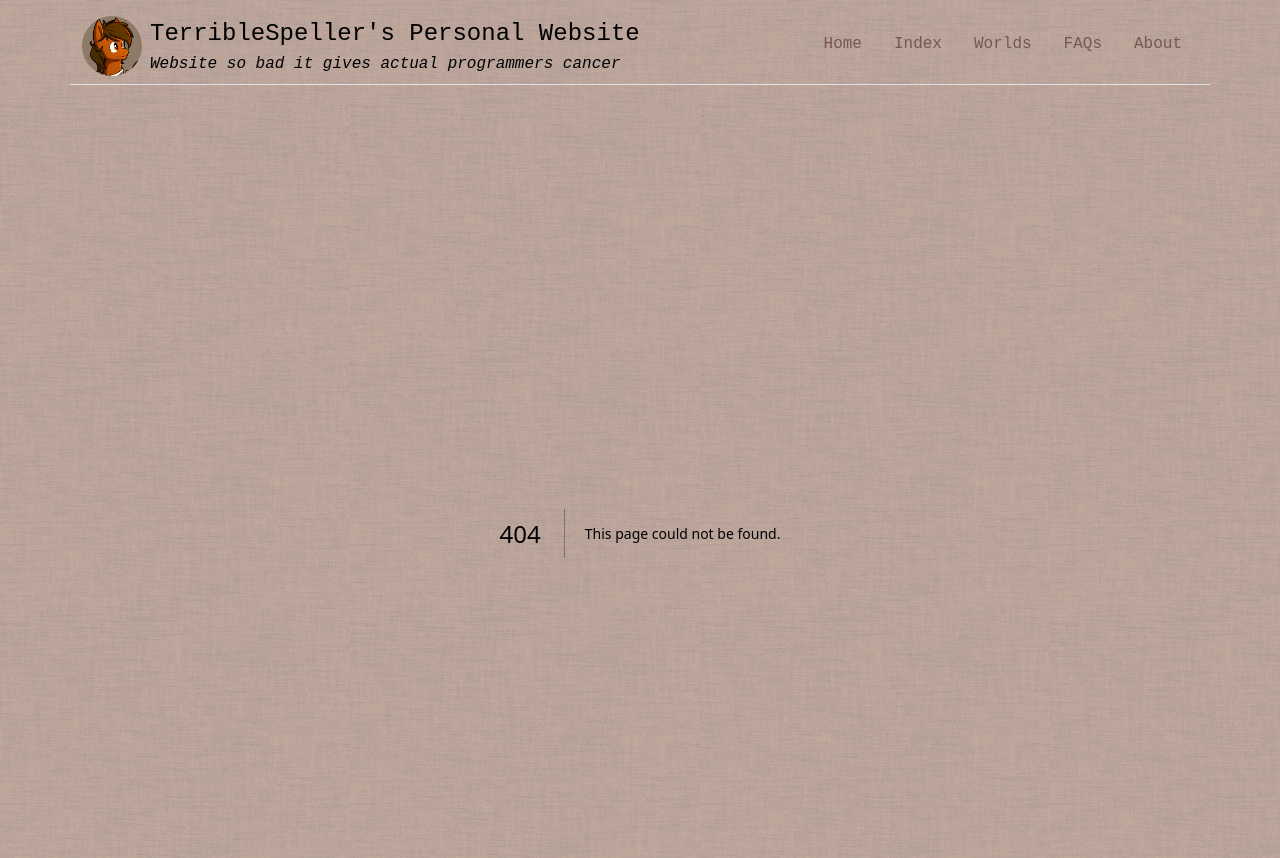
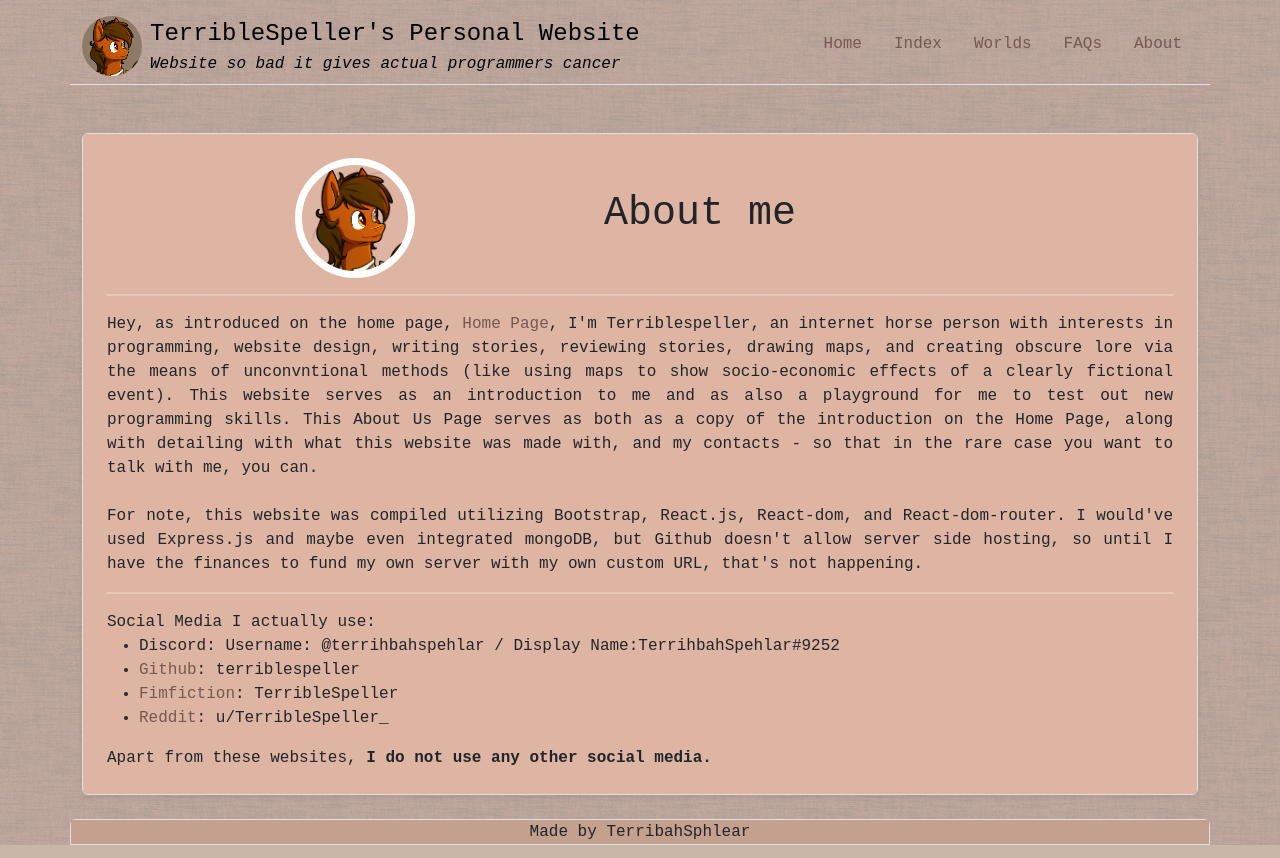
Before and after one commit to TerribleSpeller/website, a Next.js app: page /about in a window 1280 px wide. Before the commit this address had no page. Shown: the top 858 px of the page. Built offline with nearby package versions, Linux system fonts and the light colour scheme.

Commit message:
Page Updates

```diff
--- a/components/Navbar.jsx
+++ b/components/Navbar.jsx
@@ -35,22 +35,22 @@ const Navbar = () => {
               </Link>
             </li>
             <li className="nav-item pt-3">
-              <Link href="/website/index" className="nav-link link-module">
+              <Link href="/index" className="nav-link link-module">
                 Index
               </Link>
             </li>
             <li className="nav-item pt-3">
-              <Link href="/website/worlds" className="nav-link link-module">
+              <Link href="/worlds" className="nav-link link-module">
                 Worlds
               </Link>
             </li>
             <li className="nav-item pt-3">
-              <Link href="/website/faqs" className="nav-link link-module">
+              <Link href="/faqs" className="nav-link link-module">
                 FAQs
               </Link>
             </li>
             <li className="nav-item pt-3 ">
-              <Link href="/website/about" className="nav-link link-module">
+              <Link href="/about" className="nav-link link-module">
                 About
               </Link>
             </li>
--- a/components/pages/Worlds.jsx
+++ b/components/pages/Worlds.jsx
@@ -1,5 +1,5 @@
 import React from "react";
-import { NavLink } from "react-router-dom";
+import Link from 'next/link'
 
 function Worlds() {
   return (
@@ -11,7 +11,7 @@ function Worlds() {
             <p className="card-text mb-auto" style={{ "text-align": "justify" }}>
                To be a sapient in such times is to be one amongst uncatalogued trillions. To be in a state trying to assert its own ability to live up to its ideals yet struggling every step in trying to do so. To either live by ink or to be condemned to death by it. There is no such thing as a simple day in the Empire, for at the peak of civilization, the only enemy all must face is themselves and their ideals.
             </p>
-            <NavLink to="/website/worlds/kaisarverse" className="nav-link">Read More</NavLink>
+            <Link href="/worlds/kaisarverse" className="nav-link">Read More</Link>
           </div>
         </div>
         <div className="row g-0 border flex-md-column d-flex rounded overflow-hidden mb-4 shadow-sm h-md-250 position-relative world-cool-background">
@@ -20,7 +20,7 @@ function Worlds() {
             <p className="card-text mb-auto" style={{ "text-align": "justify" }}>
                 A xenotype of ponies modified by a family lineage of Bureaucrats, Administrators, Accountants, and Lawyers - the Inkbloods are a unique mutation of the pony genome in the universe. Made and modified for the task of the boring issues of bureaucracy and governance. They are present and seek to change the nation for their own aims... but who are they? Why are they? And why do they keep ending up in polyamories?
             </p>
-            <NavLink to="/website/worlds/inkbloods" className="nav-link">Read More</NavLink>
+            <Link href="/worlds/inkbloods" className="nav-link">Read More</Link>
           </div>
         </div>
       </div>
--- a/pages/_app.js
+++ b/pages/_app.js
@@ -14,7 +14,7 @@ export default function MyApp({ Component, pageProps }) {
               <meta name="theme-color" content="#000000" />
               <meta
                   name="description"
-                  content="TerribleSpeller's website"
+                  content="TerribleSpeller's Website"
               />
                 <link rel="icon" type="image/x-icon" href="/favicon.ico"/>
           </Head>
--- a/components/pages/AboutUs.jsx
+++ b/pages/about.js
@@ -1,6 +1,8 @@
 import React from 'react'
-import Dipimg from '../../img/DIP.png'
-import { NavLink } from "react-router-dom";
+import Dipimg from "../public/images/DIP.png";
+import Link from 'next/link'
+import Image from 'next/image';
+
 
 //Don't know why I called it AboutUs when its just me.
 const About = () => {
@@ -19,12 +21,12 @@ const About = () => {
                                 display: "flex",
                                 }}
                                 >
-                                <img
-                                className="img-circle mx-auto"
-                                src={Dipimg}
-                                alt="Cool Avatar I swear"
-                                style={{}}
-                                />
+                                    <Image
+                                    className={"img-circle mx-auto"}
+                                    src={Dipimg}
+                                    alt="Cool Avatar I swear"
+                                    />
+
                                 </div>
 
                                 <div className="my-auto" style={{ "flex-grow": "1" }}>
@@ -36,7 +38,7 @@ const About = () => {
                                 className="card-text mb-auto"
                                 style={{ "text-align": "justify" }}
                                 >
-                                Hey, as introduced on the home page, <NavLink to="/" className="nav-link">Home Page</NavLink>, I'm Terriblespeller, an internet horse person with interests in programming, website design, writing stories, reviewing stories, drawing maps, and creating obscure lore via the means of unconvntional methods (like using maps to show socio-economic effects of a clearly fictional event). This website serves as an introduction to me and as also a playground for me to test out new programming skills. This About Us Page serves as both as a copy of the introduction on the Home Page, along with detailing with what this website was made with, and my contacts - so that in the rare case you want to talk with me, you can.</p>
+                                Hey, as introduced on the home page, <Link href="/" className="nav-link">Home Page</Link>, I'm Terriblespeller, an internet horse person with interests in programming, website design, writing stories, reviewing stories, drawing maps, and creating obscure lore via the means of unconvntional methods (like using maps to show socio-economic effects of a clearly fictional event). This website serves as an introduction to me and as also a playground for me to test out new programming skills. This About Us Page serves as both as a copy of the introduction on the Home Page, along with detailing with what this website was made with, and my contacts - so that in the rare case you want to talk with me, you can.</p>
                                 <br></br>
                                 <p className="card-text mb-auto"
                                 style={{ "text-align": "justify" }}> For note, this website was compiled utilizing Bootstrap, React.js, React-dom, and React-dom-router. I would've used Express.js and maybe even integrated mongoDB, but Github doesn't allow server side hosting, so until I have the finances to fund my own server with my own custom URL, that's not happening.
```
Also changed, not shown: pages/worlds.js (added, +10 -0 lines).
